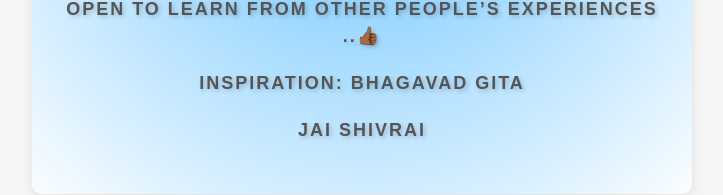
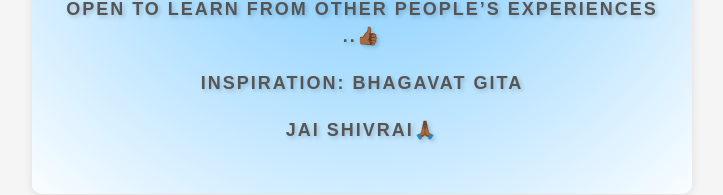
Before and after one commit to shivkumars123/s, a plain HTML site: page index.html in a window 1280 px wide. Shown: the part 528-723 px from the top of the page, without its empty margins (278-1001 px from the left). Drawn offline with Linux system fonts and the light colour scheme.

Commit message:
Update index.html

```diff
--- a/index.html
+++ b/index.html
@@ -131,5 +131,5 @@
     <p>DM ME ...IF YOU KNOW EXACT MOTIVE OF YOUR LIFE ..👍🏾</p>
     <p>aim is to achieve something which will give me satisfaction  ..👍🏾</p>
     <p>open to learn from other people’s experiences ..👍🏾</p>
-    <p>Inspiration: Bhagavad Gita</p>
-    <p>Jai Shivrai
+    <p>Inspiration: Bhagavat Gita</p>
+    <p>Jai Shivrai🙏🏾
```
